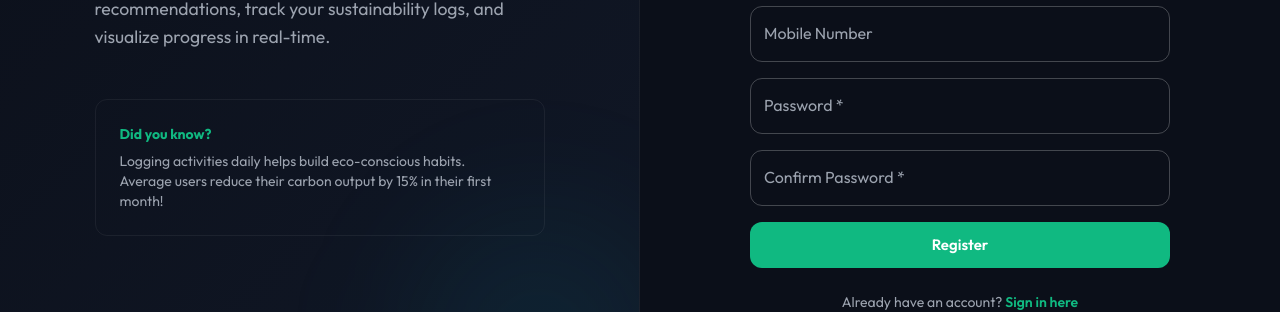
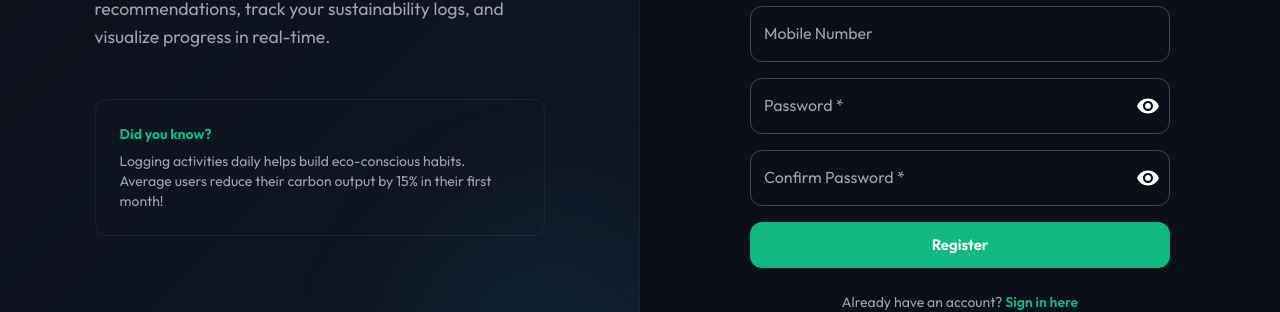
Before and after one commit to Pendyamnandini/Carbon-Foot-Tracker, a React (Create React App) app in the folder frontend/: page /register in a window 1280 px wide. Shown: the part 360-672 px from the top of the page. Built offline with nearby package versions, Linux system fonts and the light colour scheme; no server answers.

Commit message:
Implement interactive password visibility toggles with eye icons on Login, Register, and Reset Password pages

```diff
--- a/frontend/src/pages/LoginPage.js
+++ b/frontend/src/pages/LoginPage.js
@@ -1,6 +1,8 @@
 import React, { useState } from 'react';
-import { Container, Card, CardContent, Typography, TextField, Button, Box, Alert, Stack, Divider, Grid } from '@mui/material';
+import { Container, Card, CardContent, Typography, TextField, Button, Box, Alert, Stack, Divider, Grid, InputAdornment, IconButton } from '@mui/material';
 import GoogleIcon from '@mui/icons-material/Google';
+import Visibility from '@mui/icons-material/Visibility';
+import VisibilityOff from '@mui/icons-material/VisibilityOff';
 import { useAuth } from '../context/AuthContext';
 import { useNavigate, useLocation, Link } from 'react-router-dom';
 
@@ -10,6 +12,7 @@
   const location = useLocation();
   const [email, setEmail] = useState('');
   const [password, setPassword] = useState('');
+  const [showPassword, setShowPassword] = useState(false);
   const [error, setError] = useState('');
   const [loading, setLoading] = useState(false);
 
@@ -158,11 +161,23 @@
                 />
                 <TextField
                   label="Password"
-                  type="password"
+                  type={showPassword ? 'text' : 'password'}
                   fullWidth
                   required
                   value={password}
                   onChange={(e) => setPassword(e.target.value)}
+                  InputProps={{
+                    endAdornment: (
+                      <InputAdornment position="end">
+                        <IconButton
+                          onClick={() => setShowPassword(!showPassword)}
+                          edge="end"
+                        >
+                          {showPassword ? <VisibilityOff /> : <Visibility />}
+                        </IconButton>
+                      </InputAdornment>
+                    )
+                  }}
                 />
 
                 <Box display="flex" justifyContent="flex-end">
--- a/frontend/src/pages/RegisterPage.js
+++ b/frontend/src/pages/RegisterPage.js
@@ -1,5 +1,7 @@
 import React, { useState } from 'react';
-import { Container, Card, CardContent, Typography, TextField, Button, Box, Alert, Stack, Grid } from '@mui/material';
+import { Container, Card, CardContent, Typography, TextField, Button, Box, Alert, Stack, Grid, InputAdornment, IconButton } from '@mui/material';
+import Visibility from '@mui/icons-material/Visibility';
+import VisibilityOff from '@mui/icons-material/VisibilityOff';
 import { useAuth } from '../context/AuthContext';
 import { useNavigate, Link } from 'react-router-dom';
 
@@ -12,6 +14,8 @@
   const [mobileNumber, setMobileNumber] = useState('');
   const [password, setPassword] = useState('');
   const [confirmPassword, setConfirmPassword] = useState('');
+  const [showPassword, setShowPassword] = useState(false);
+  const [showConfirmPassword, setShowConfirmPassword] = useState(false);
 
   const [error, setError] = useState('');
   const [success, setSuccess] = useState('');
@@ -180,19 +184,43 @@
                 />
                 <TextField
                   label="Password"
-                  type="password"
+                  type={showPassword ? 'text' : 'password'}
                   fullWidth
                   required
                   value={password}
                   onChange={(e) => setPassword(e.target.value)}
+                  InputProps={{
+                    endAdornment: (
+                      <InputAdornment position="end">
+                        <IconButton
+                          onClick={() => setShowPassword(!showPassword)}
+                          edge="end"
+                        >
+                          {showPassword ? <VisibilityOff /> : <Visibility />}
+                        </IconButton>
+                      </InputAdornment>
+                    )
+                  }}
                 />
                 <TextField
                   label="Confirm Password"
-                  type="password"
+                  type={showConfirmPassword ? 'text' : 'password'}
                   fullWidth
                   required
                   value={confirmPassword}
                   onChange={(e) => setConfirmPassword(e.target.value)}
+                  InputProps={{
+                    endAdornment: (
+                      <InputAdornment position="end">
+                        <IconButton
+                          onClick={() => setShowConfirmPassword(!showConfirmPassword)}
+                          edge="end"
+                        >
+                          {showConfirmPassword ? <VisibilityOff /> : <Visibility />}
+                        </IconButton>
+                      </InputAdornment>
+                    )
+                  }}
                 />
 
                 <Button type="submit" variant="contained" color="primary" fullWidth size="large" disabled={loading}>
--- a/frontend/src/pages/ResetPasswordPage.js
+++ b/frontend/src/pages/ResetPasswordPage.js
@@ -1,5 +1,7 @@
 import React, { useState, useEffect } from 'react';
-import { Container, Card, CardContent, Typography, TextField, Button, Box, Alert, Stack } from '@mui/material';
+import { Container, Card, CardContent, Typography, TextField, Button, Box, Alert, Stack, InputAdornment, IconButton } from '@mui/material';
+import Visibility from '@mui/icons-material/Visibility';
+import VisibilityOff from '@mui/icons-material/VisibilityOff';
 import api from '../api';
 import { useNavigate, useSearchParams, Link } from 'react-router-dom';
 
@@ -10,6 +12,8 @@
   const [otp, setOtp] = useState('');
   const [newPassword, setNewPassword] = useState('');
   const [confirmPassword, setConfirmPassword] = useState('');
+  const [showPassword, setShowPassword] = useState(false);
+  const [showConfirmPassword, setShowConfirmPassword] = useState(false);
 
   const [error, setError] = useState('');
   const [success, setSuccess] = useState('');
@@ -77,19 +81,43 @@
             <Stack spacing={3}>
               <TextField
                 label="New Password"
-                type="password"
+                type={showPassword ? 'text' : 'password'}
                 fullWidth
                 required
                 value={newPassword}
                 onChange={(e) => setNewPassword(e.target.value)}
+                InputProps={{
+                  endAdornment: (
+                    <InputAdornment position="end">
+                      <IconButton
+                        onClick={() => setShowPassword(!showPassword)}
+                        edge="end"
+                      >
+                        {showPassword ? <VisibilityOff /> : <Visibility />}
+                      </IconButton>
+                    </InputAdornment>
+                  )
+                }}
               />
               <TextField
                 label="Confirm Password"
-                type="password"
+                type={showConfirmPassword ? 'text' : 'password'}
                 fullWidth
                 required
                 value={confirmPassword}
                 onChange={(e) => setConfirmPassword(e.target.value)}
+                InputProps={{
+                  endAdornment: (
+                    <InputAdornment position="end">
+                      <IconButton
+                        onClick={() => setShowConfirmPassword(!showConfirmPassword)}
+                        edge="end"
+                      >
+                        {showConfirmPassword ? <VisibilityOff /> : <Visibility />}
+                      </IconButton>
+                    </InputAdornment>
+                  )
+                }}
               />
 
               <Button type="submit" variant="contained" color="primary" fullWidth size="large" disabled={loading}>
```
